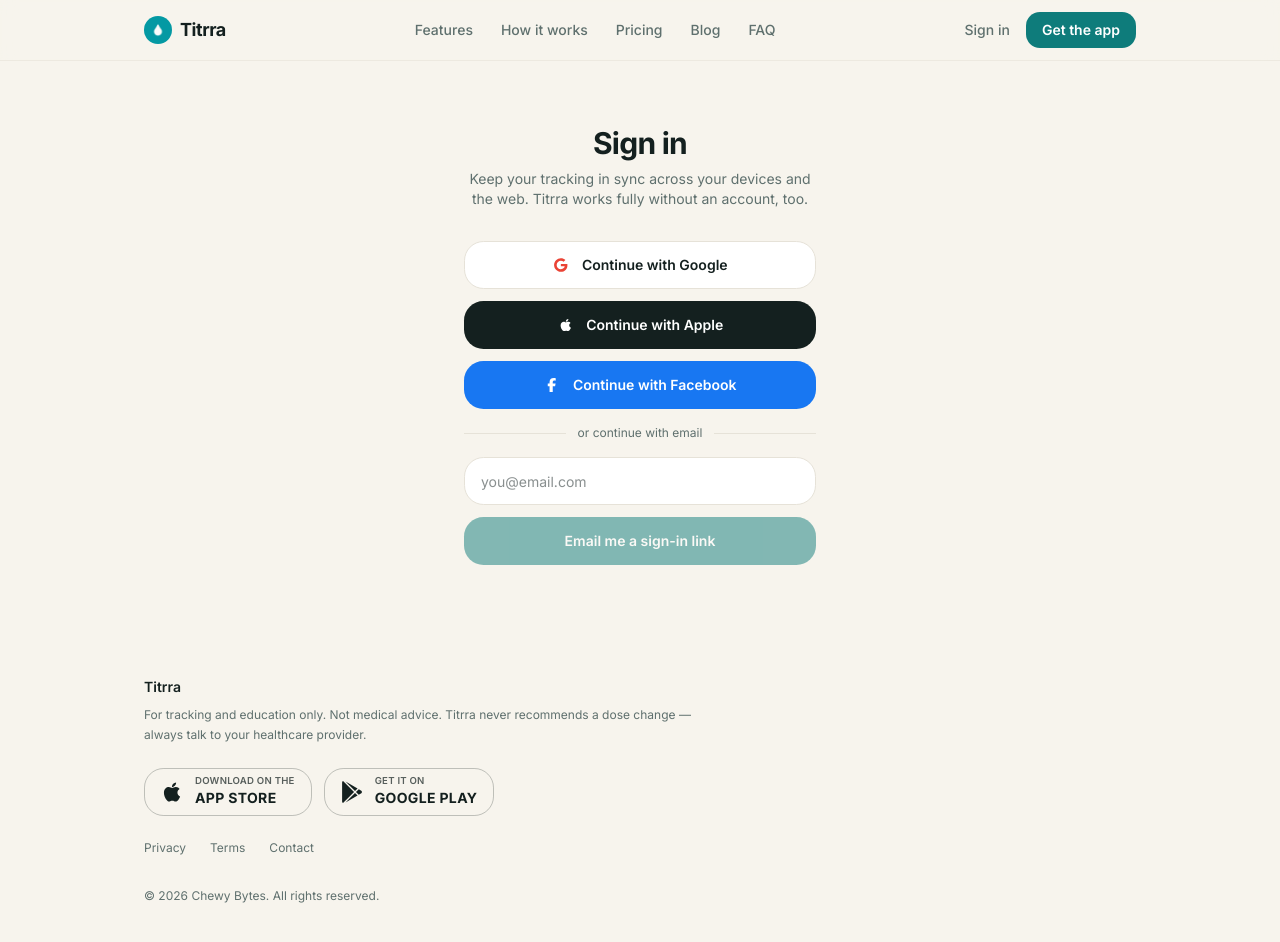
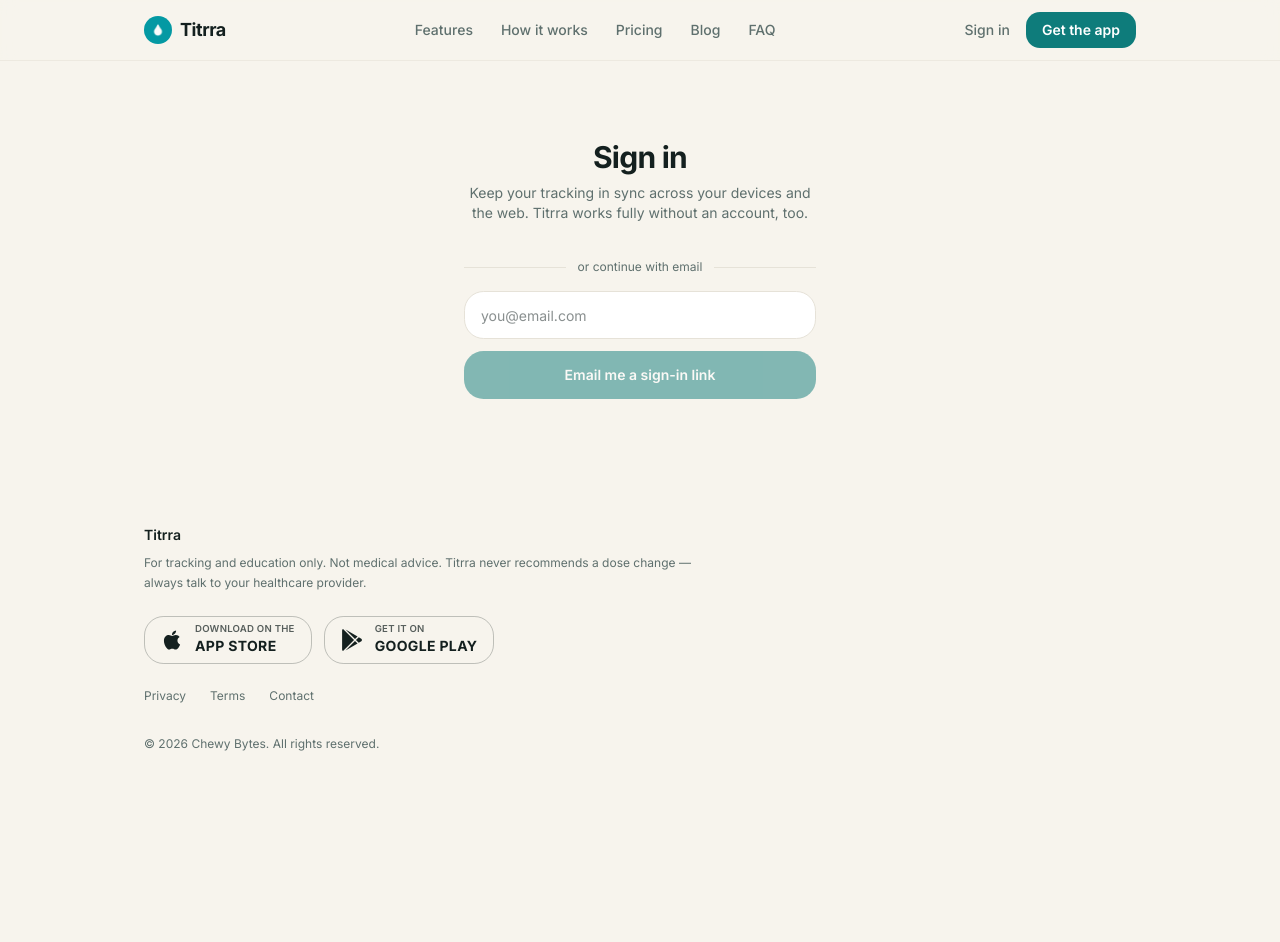
Before and after one commit to ezeikel/titrra, a Next.js app in the folder apps/web/: page /signin in a window 1280 px wide. Shown: the top 942 px of the page. After the commit the page ends 800 px from the top, so only its background shows below. Built offline with nearby package versions, Linux system fonts and the light colour scheme; no server answers.

Commit message:
fix(auth): show all configured providers on sign-in (server-computed, not NEXT_PUBLIC flags)

```diff
--- a/apps/web/app/signin/SignInOptions.tsx
+++ b/apps/web/app/signin/SignInOptions.tsx
@@ -13,21 +13,28 @@
 // The canonical web sign-in surface (mirrors the mobile SocialAuthButtons + the
 // chunky-crayon / ptp pattern): Google, Apple, Facebook OAuth, then an email
 // magic-link. Titrra is fully usable anonymously (device-first) — this is the
-// opt-in "sign in to sync" surface. Providers are env-gated in auth.ts, so only
-// the configured ones show. Styling follows the teal/sand health brand.
+// opt-in "sign in to sync" surface. Which buttons show is computed server-side
+// from real env (auth.ts `configuredProviders`) and passed in, so only the
+// configured ones render. Styling follows the teal/sand health brand.
 const EMAIL_RE = /^[^@\s]+@[^@\s]+\.[^@\s]+$/;
 
-const SignInOptions = ({ callbackUrl }: { callbackUrl: string }) => {
+export type ConfiguredProviders = {
+  google: boolean;
+  apple: boolean;
+  facebook: boolean;
+  resend: boolean;
+};
+
+const SignInOptions = ({
+  callbackUrl,
+  providers,
+}: {
+  callbackUrl: string;
+  providers: ConfiguredProviders;
+}) => {
   const [email, setEmail] = useState('');
   const [sending, setSending] = useState(false);
   const emailValid = EMAIL_RE.test(email.trim());
-
-  const appleEnabled =
-    process.env.NEXT_PUBLIC_APPLE_ENABLED === '1' ||
-    process.env.NODE_ENV !== 'production';
-  const facebookEnabled =
-    process.env.NEXT_PUBLIC_FACEBOOK_ENABLED === '1' ||
-    process.env.NODE_ENV !== 'production';
 
   const sendMagicLink = async () => {
     if (!emailValid || sending) return;
@@ -38,6 +45,7 @@
 
   return (
     <div className="flex flex-col gap-3">
+      {providers.google ? (
         <button
           type="button"
           onClick={() => signIn('google', { callbackUrl })}
@@ -46,8 +54,9 @@
           <FontAwesomeIcon icon={faGoogle} className="text-[#EA4335]" />
           Continue with Google
         </button>
+      ) : null}
 
-      {appleEnabled ? (
+      {providers.apple ? (
         <button
           type="button"
           onClick={() => signIn('apple', { callbackUrl })}
@@ -58,7 +67,7 @@
         </button>
       ) : null}
 
-      {facebookEnabled ? (
+      {providers.facebook ? (
         <button
           type="button"
           onClick={() => signIn('facebook', { callbackUrl })}
@@ -69,6 +78,8 @@
         </button>
       ) : null}
 
+      {providers.resend ? (
+        <>
           <div className="my-1 flex items-center gap-3">
             <span className="h-px flex-1 bg-border" />
             <span className="text-xs text-muted-foreground">
@@ -98,6 +109,8 @@
             <FontAwesomeIcon icon={faEnvelope} />
             {sending ? 'Sending…' : 'Email me a sign-in link'}
           </button>
+        </>
+      ) : null}
     </div>
   );
 };
--- a/apps/web/app/signin/page.tsx
+++ b/apps/web/app/signin/page.tsx
@@ -1,7 +1,7 @@
 import type { Metadata } from 'next';
 import { redirect } from 'next/navigation';
 import { Suspense } from 'react';
-import { auth } from '@/auth';
+import { auth, configuredProviders } from '@/auth';
 import SiteFooter from '@/components/SiteFooter';
 import SiteNav from '@/components/SiteNav';
 import SignInOptions from './SignInOptions';
@@ -29,7 +29,7 @@
   const session = await auth();
   if (session?.user) redirect(dest);
 
-  return <SignInOptions callbackUrl={dest} />;
+  return <SignInOptions callbackUrl={dest} providers={configuredProviders} />;
 };
 
 const SignInPage = ({ searchParams }: { searchParams: SearchParams }) => (
--- a/apps/web/auth.ts
+++ b/apps/web/auth.ts
@@ -110,6 +110,20 @@
   secret: process.env.NEXT_AUTH_SECRET,
 } satisfies NextAuthConfig;
 
+// Which providers are actually wired up (real server env), so the sign-in UI
+// renders exactly the configured buttons. Computed here (server) instead of the
+// client, since NEXT_PUBLIC_* flags aren't set in prod and would hide Apple/
+// Facebook even though their credentials exist.
+export const configuredProviders = {
+  google: !!(process.env.GOOGLE_CLIENT_ID && process.env.GOOGLE_CLIENT_SECRET),
+  apple: !!(process.env.APPLE_CLIENT_ID && appleClientSecret),
+  facebook: !!(
+    process.env.FACEBOOK_CONSUMER_APP_ID &&
+    process.env.FACEBOOK_CONSUMER_APP_SECRET
+  ),
+  resend: !!process.env.RESEND_API_KEY,
+};
+
 export const {
   handlers,
   auth,
```
Lines whose indentation alone changed are shown as unchanged.
